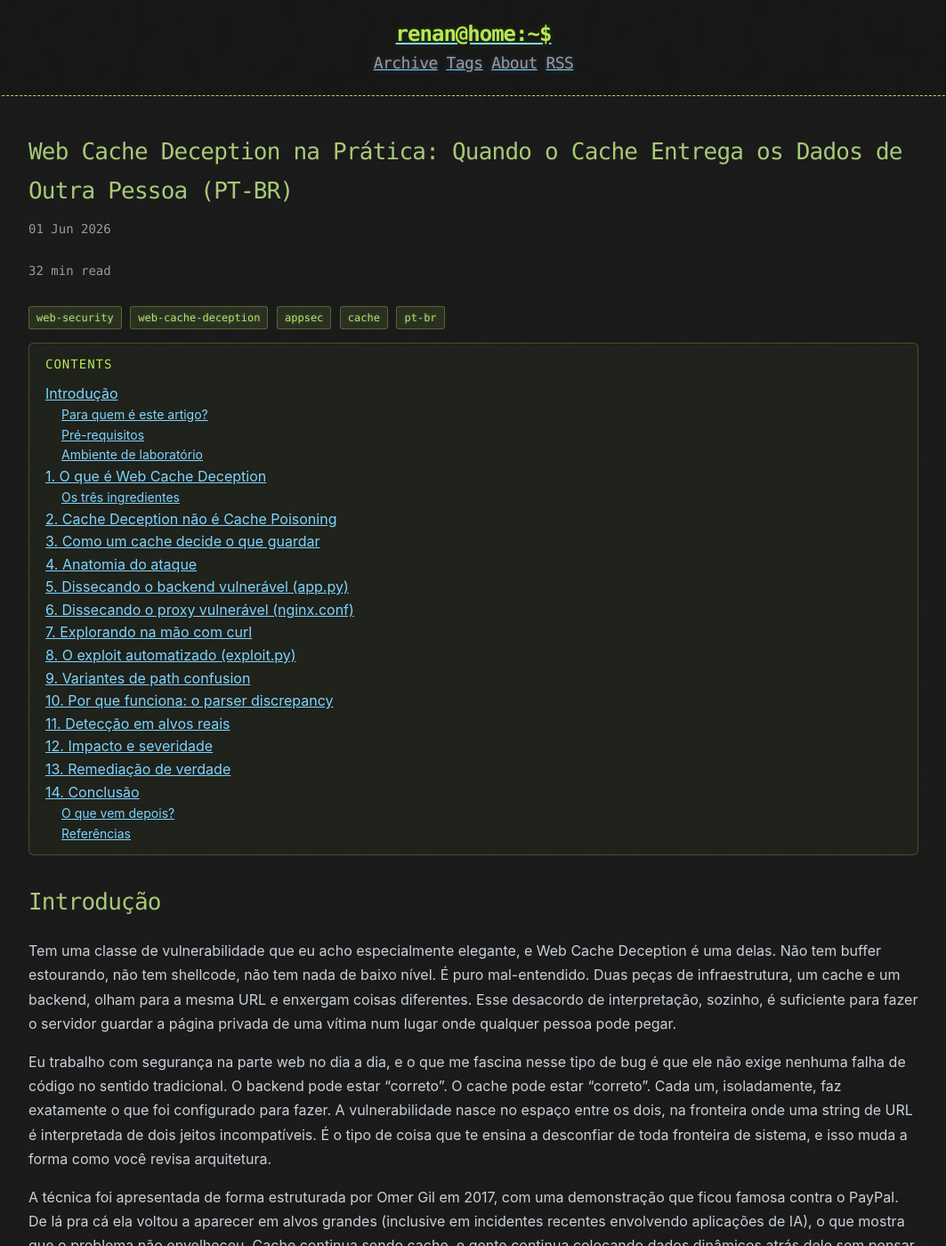
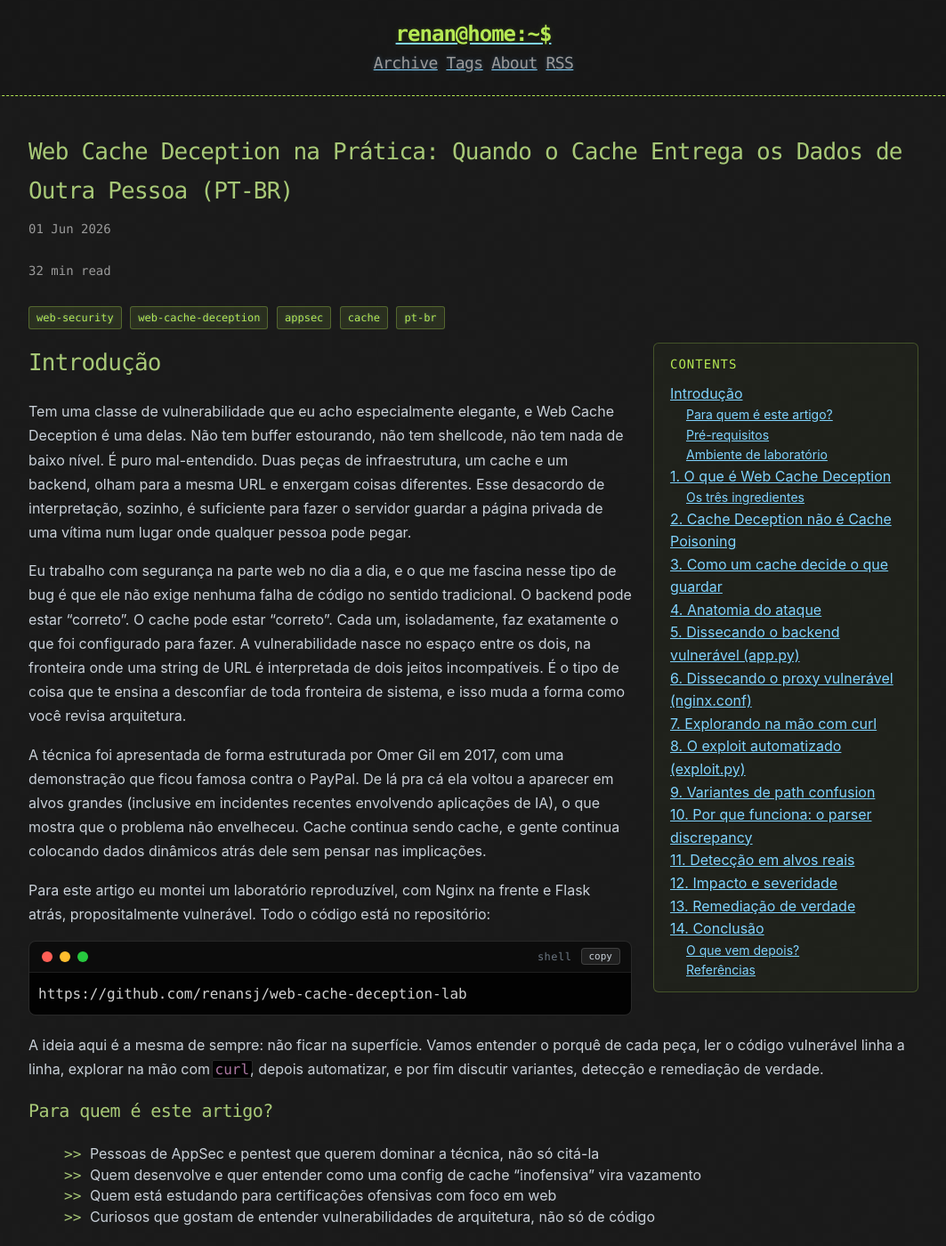
Before and after one commit to renansj/renansj.github.io, a Jekyll site: the page built from _posts/2026-06-01-web-cache-deception.md, in a window 1280 px wide and 1400 px high. Shown: the whole window at 89% size, without its empty margins (108-1171 px from the left). Built offline with Jekyll 4.4.1, drawn with Linux system fonts in a browser that asks for light colours.

Commit message:
ui: fix >> / date baseline on Archive & Tags; responsive article tables; sticky TOC + reading progress bar; reinforce focus-visible (#19)
Co-authored-by: renansj <renansj@users.noreply.github.com>

```diff
--- a/_layouts/default.html
+++ b/_layouts/default.html
@@ -3,6 +3,7 @@
 {% include head.html %}
 
 <body>
+  <div id="reading-progress"></div>
   <div id="wrapper" class="top">
     <a id="top"></a>
     {% include header.html %}
--- a/_sass/base.scss
+++ b/_sass/base.scss
@@ -155,6 +155,15 @@ ul li::before {
   font-family: Monaco, "Bitstream Vera Sans Mono", "Lucida Console", Terminal, monospace;
 }
 
+/* Archive / Tags list items: keep the >> bullet, date and link on one baseline.
+   Overrides the block-level date styling used in the post header. */
+ul li time {
+  display: inline;
+  margin: 0;
+  font-size: inherit;
+  color: #9a9a9a;
+}
+
 blockquote {
   color: $blockquote-color;
   padding-left: 10px;
@@ -259,6 +268,24 @@ th {
 
 td {
   padding: 5px 10px;
+}
+
+/* Article tables: readable cells + horizontal scroll on narrow screens.
+   Scoped to .post-body so list/layout tables are untouched. No post edits needed. */
+.post-body table {
+  display: block;
+  overflow-x: auto;
+  -webkit-overflow-scrolling: touch;
+  width: 100%;
+  border-collapse: collapse;
+}
+.post-body th,
+.post-body td {
+  border: 1px solid rgba(255, 255, 255, 0.12);
+  white-space: nowrap;
+}
+.post-body tbody tr:nth-child(even) {
+  background: rgba(255, 255, 255, 0.03);
 }
 
 hr {
@@ -468,3 +495,40 @@ html { scroll-behavior: smooth; }
   font-size: 13px;
   text-shadow: none;
 }
+
+/* Reading progress bar (filled by /assets/anchors.js). */
+#reading-progress {
+  position: fixed;
+  top: 0;
+  left: 0;
+  height: 3px;
+  width: 0;
+  background: $conifer;
+  z-index: 50;
+}
+
+/* Sticky/floating TOC on wide screens; stays inline above the article on mobile. */
+@media (min-width: 1100px) {
+  article {
+    position: relative;
+  }
+  .toc {
+    position: sticky;
+    top: 16px;
+    float: right;
+    width: 260px;
+    margin: 0 0 20px 24px;
+    max-height: calc(100vh - 40px);
+    overflow-y: auto;
+  }
+}
+
+/* Reinforced visible focus for all interactive elements (a11y). */
+.copy-btn:focus-visible,
+.tag:focus-visible,
+.page-item:focus-visible,
+button:focus-visible {
+  outline: 2px solid $conifer;
+  outline-offset: 2px;
+  border-radius: 2px;
+}
--- a/assets/anchors.js
+++ b/assets/anchors.js
@@ -42,4 +42,20 @@
 
     toc.hidden = false;
   });
+
+  // Reading progress bar: width tracks scroll position through the article.
+  document.addEventListener("DOMContentLoaded", function () {
+    var bar = document.getElementById("reading-progress");
+    var body = document.querySelector(".post-body");
+    if (!bar || !body) return;
+
+    function update() {
+      var max = document.documentElement.scrollHeight - window.innerHeight;
+      var pct = max > 0 ? (window.scrollY / max) * 100 : 0;
+      bar.style.width = pct + "%";
+    }
+    window.addEventListener("scroll", update, { passive: true });
+    window.addEventListener("resize", update);
+    update();
+  });
 })();
```
